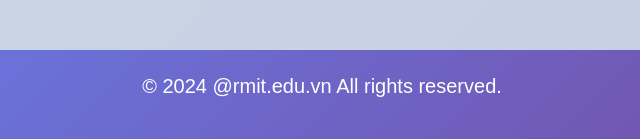
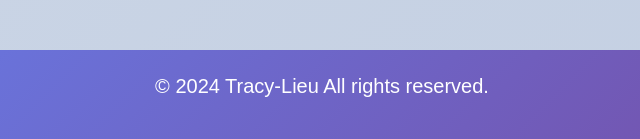
Before and after one commit to Tracylieu/Tracy-Lieu, a plain HTML site: page index.html in a window 1280 px wide. Shown: the part 7874-8013 px from the top of the page, 318-958 px from the left. Drawn offline with Linux system fonts and the light colour scheme.

Commit message:
Nice Work
Good One

```diff
--- a/index.html
+++ b/index.html
@@ -155,7 +155,7 @@
     </main>
 
     <footer>
-        <p>&copy; 2024 @rmit.edu.vn All rights reserved.</p>
+        <p>&copy; 2024 Tracy-Lieu All rights reserved.</p>
     </footer>
 </body>
 </html>
```
